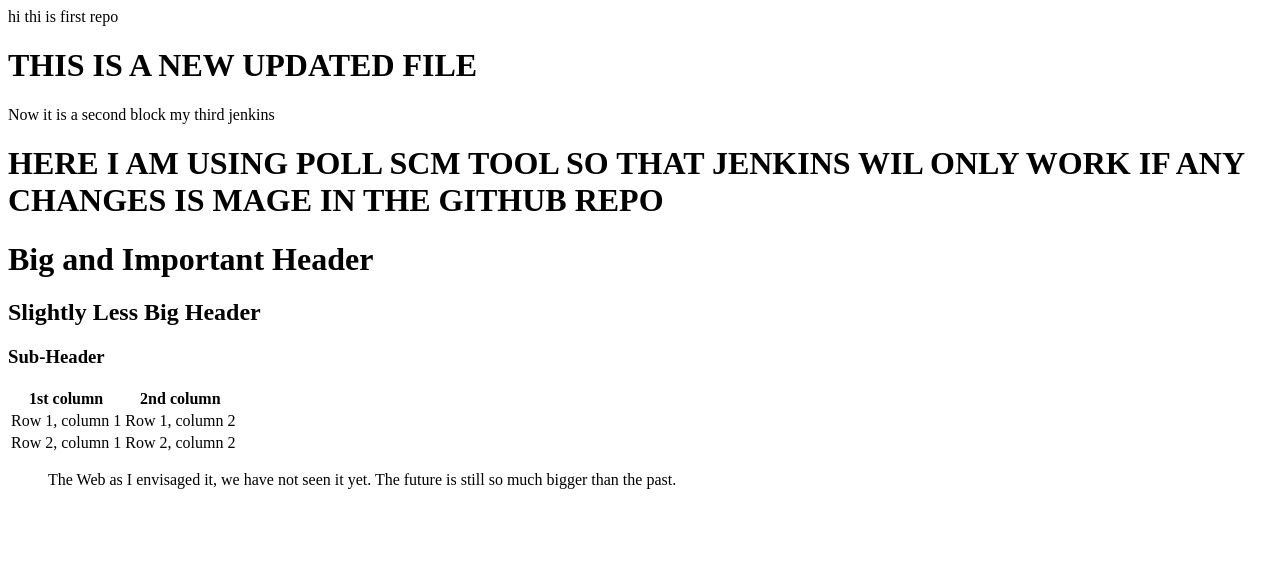
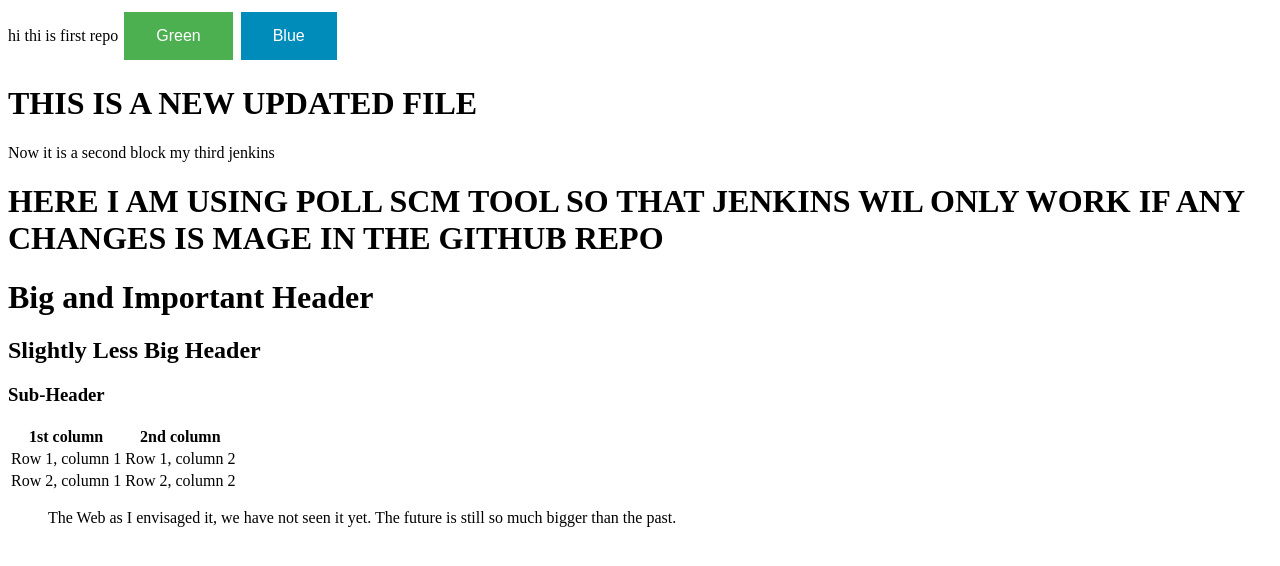
Before and after one commit to SiddharthaShandilya/jenkin-demo, a plain HTML site: page index.html in a window 1280 px wide. Drawn offline with Linux system fonts and the light colour scheme.

Commit message:
Update index.html

```diff
--- a/index.html
+++ b/index.html
@@ -1,7 +1,33 @@
 hi thi is first repo
 
 
+<!DOCTYPE html>
+<html>
+<head>
+<style>
+.button {
+  border: none;
+  color: white;
+  padding: 15px 32px;
+  text-align: center;
+  text-decoration: none;
+  display: inline-block;
+  font-size: 16px;
+  margin: 4px 2px;
+  cursor: pointer;
+}
 
+.button1 {background-color: #4CAF50;} /* Green */
+.button2 {background-color: #008CBA;} /* Blue */
+</style>
+</head>
+<body>
+
+<button class="button button1">Green</button>
+<button class="button button2">Blue</button>
+
+</body>
+</html>
 
 <h1> THIS IS A NEW UPDATED FILE </h1>
 
```
